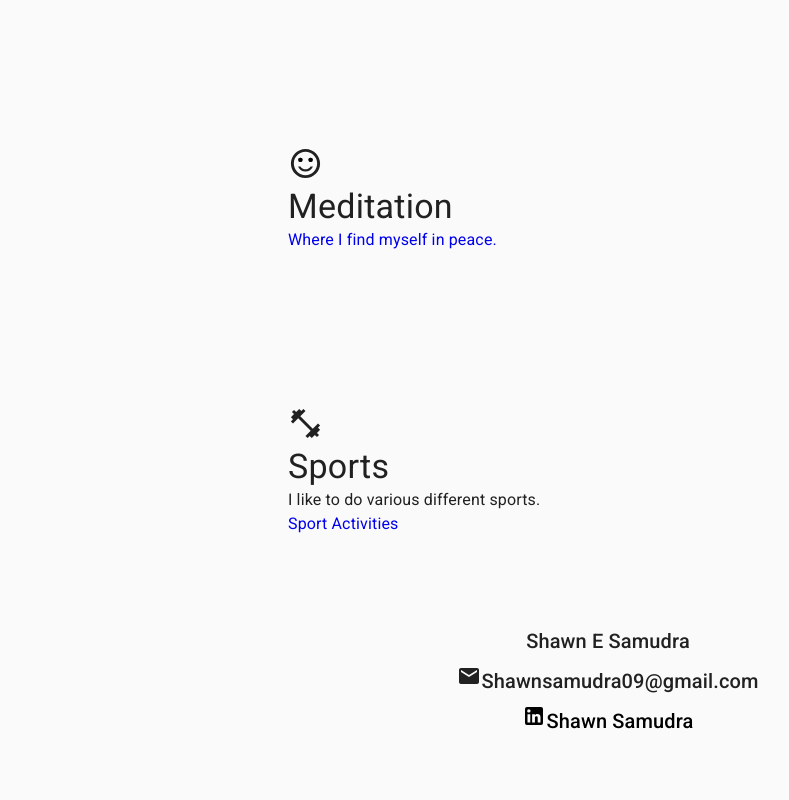
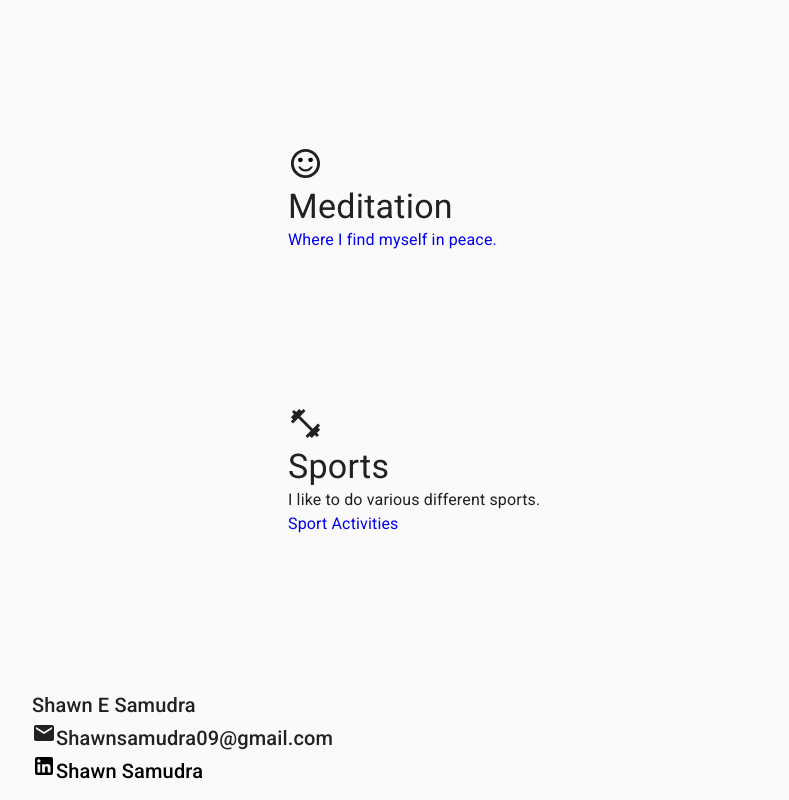
Before and after one commit to ElmoSamudra/portfolio, a React (Create React App) app: page /hobbies in a window 1280 px wide. Shown: the part 753-1553 px from the top of the page, without its empty margins (32-821 px from the left). Before the commit the page ends 1497 px from the top, so only its background shows below. Built offline with nearby package versions, Linux system fonts and the light colour scheme.

Commit message:
change footer layout

```diff
--- a/src/components/Footer.js
+++ b/src/components/Footer.js
@@ -5,6 +5,7 @@ import Typography from "@material-ui/core/Typography";
 import LinkedInIcon from "@material-ui/icons/LinkedIn";
 import EmailIcon from "@material-ui/icons/Email";
 import Link from "@material-ui/core/Link";
+import Grid from "@material-ui/core/Grid";
 
 const contactItems = [
   {
@@ -18,27 +19,26 @@ const contactItems = [
 ];
 const useStyles = makeStyles((theme) => ({
   root: {
-    flexShrink: "0",
+    margin: "auto",
+    padding: "5% 5% 1% 5%",
   },
 }));
 
 export default function Footer() {
   const classes = useStyles();
   return (
-    <footer className={classes.root}>
-      <Typography variant="h6" align="center" gutterBottom>
-        Shawn E Samudra
-      </Typography>
-      <Typography variant="h6" align="center" gutterBottom>
+    <Grid className={classes.root}>
+      <Typography variant="h6">Shawn E Samudra</Typography>
+      <Typography variant="h6">
         <EmailIcon />
         Shawnsamudra09@gmail.com
       </Typography>
       <Link href="https://www.linkedin.com/in/shawn-samudra-734524150/">
-        <Typography variant="h6" align="center" gutterBottom>
+        <Typography variant="h6">
           <LinkedInIcon />
           Shawn Samudra
         </Typography>
       </Link>
-    </footer>
+    </Grid>
   );
 }
```
